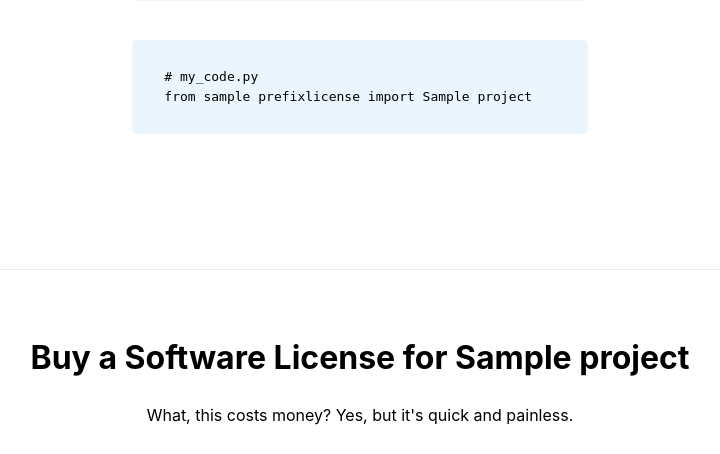
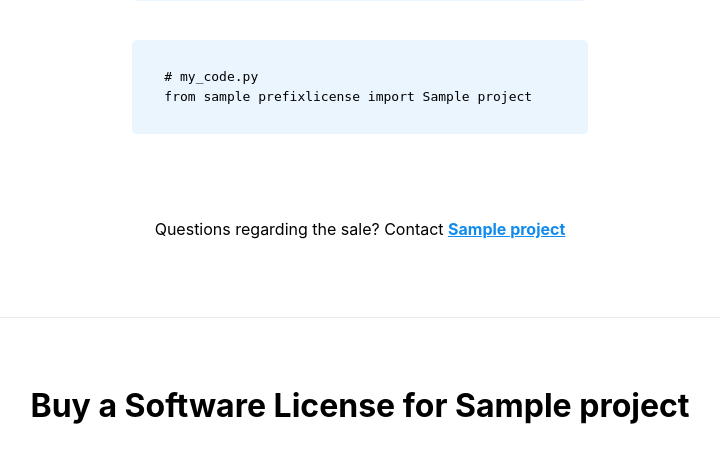
Before and after one commit to grantjenks/knights-who-say-ni, a Django app: template src/knightswhosayni/templates/knightswhosayni/project.html in a window 1280 px wide. Shown: the part 745-1199 px from the top of the page, without its empty margins (280-1000 px from the left). Run offline with Django 3.2, Linux system fonts and the light colour scheme; the template is opened without the code that fills it: most values are stand-ins (such as "Sample title", 1, 10 or a date in 2020); parts of the project's set-up code (start-up, migrations or seed data) failed here and were passed over; some libraries are stand-ins or nearby versions.

Commit message:
Add contact info

```diff
--- a/src/knightswhosayni/templates/knightswhosayni/project.html
+++ b/src/knightswhosayni/templates/knightswhosayni/project.html
@@ -93,6 +93,12 @@ import {{ key.project.module_name }}  # isort: skip
 from {{ key.prefix|lower }}license import {{ key.project.module_name }}
           </code>
         </pre>
+        <p>
+          Questions regarding the sale? Contact
+          <a href="mailto:{{ key.project.contact_email }}?subject=Change License User for {{ key.project.name }} Sale {{ sale_id }}&body=Please include the project name, {{ key.project.name }}, and sale id, {{ sale_id }}, in the message.">
+            {{ key.project.contact_name }}
+          </a>
+        </p>
         </section>
         <hr>
       {% elif sale_id is not None %}
```
